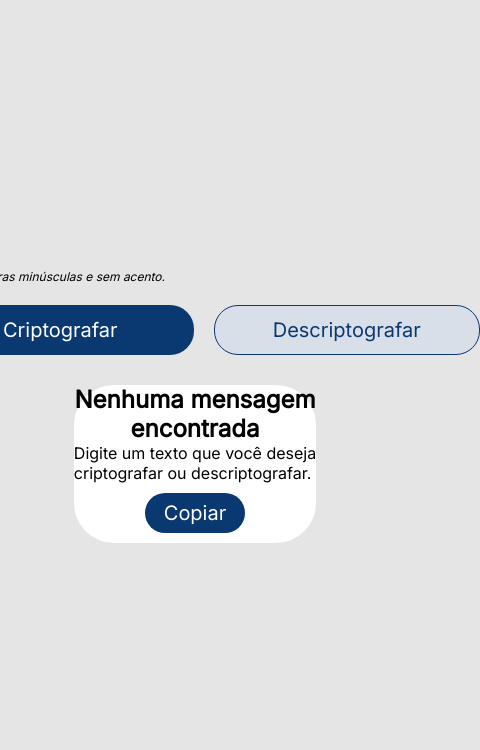
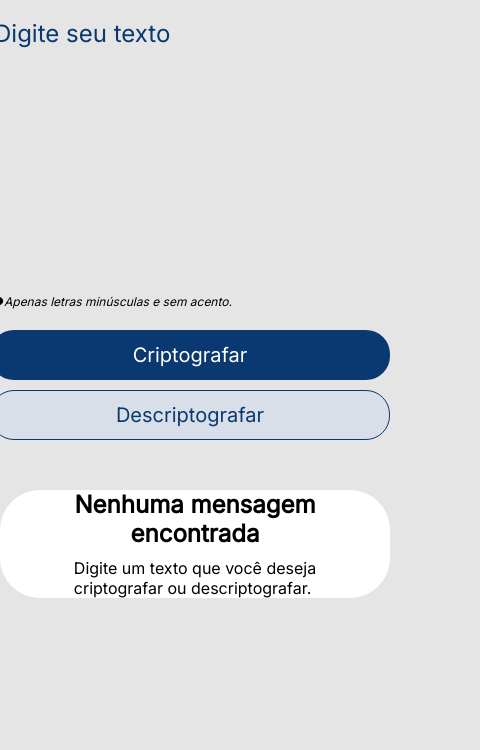
Before and after one commit to miller110/Decodificador-de-Texto, a plain HTML site: page index.html in a window 390 px wide. Shown: the part 94-844 px from the top of the page, 480 px wide, since content can reach past the window. Drawn offline with Linux system fonts and the light colour scheme.

Commit message:
atualização do projeto-responsividade

```diff
--- a/index.html
+++ b/index.html
@@ -57,12 +57,13 @@
     <footer>
         <div class="rodape">
             <h1 class="miller">Miller Santiago</h1>
-            <a href=""><img src="./IMG/miller.jpeg"></a>
-        </div>
-        <div class="redes">
+            <div class="logos">
             <a href="https://www.linkedin.com/in/miller-santiago-799bb3150/" target="_blank" title="Linkedin"><img src="./IMG/linkedin.png"></a>
+            <a href=""><img id="miller" title="Miller" src="./IMG/miller.jpeg"></a>
             <a href="https://github.com/miller110" target="_blank"><img src="./IMG/github.png" title="Github"></a>
         </div>
+        </div>
+
 
         <script src="script.js"></script>
 
--- a/script.js
+++ b/script.js
@@ -9,8 +9,9 @@ Caso contrário, a função continua.*/
 if (texto !== texto.toLowerCase() || regex.test(texto)) {
     alert("O texto deve conter apenas letras minúsculas e sem acento!");
     document.getElementById("texto").focus();
-return;
+    return;
 }
+
 
 document.getElementById("texto").focus();
 
--- a/style.css
+++ b/style.css
@@ -106,6 +106,10 @@ span>img{
     text-align: center;
 }
 
+.container2>p{
+    margin-top: 10px;
+}
+
 #text-cripto{
     padding: 2rem;
     color: #0A3871;
@@ -145,11 +149,12 @@ span>img{
 }
 
 footer {
-    margin-top: 70px;
-    height: auto;
+    margin-top: 175px;
+    height: max-content;
     background-image: linear-gradient(180deg, #E5E5E5, #0A3871, black);
     text-align: center;
-    border-top: 5px solid white
+    border-top: 5px solid white;
+
 }
 
 .rodape {
@@ -164,18 +169,20 @@ footer {
     text-align: center;
 }
 
-.rodape>a>img {
-    width: 60px;
+.logos{
+    display: flex;
+    flex-direction: row;
+    align-items: center;
+    justify-content: center;
+    gap: 15px;
+}
+
+
+.logos>a>#miller {
+    width: 50px;
     border-radius: 100%;
 }
 
-.rodape>p {
-    text-align: center;
-    color: white;
+.logos>a>img{
+    width: 30px;
 }
-
-.redes{
-  display: flex;
-  justify-content: center;
-  gap: 40px;
-}
--- a/style2.css
+++ b/style2.css
@@ -15,25 +15,38 @@
 
 
 @media only screen and (max-width: 767px) {
-  *{
+
+
+
+    *{
     padding: 0;
     margin: 0;
     box-sizing: 0;
 }
 
 body{
-    background-color: #E5E5E5
+    background-color: #E5E5E5;
+    height: 100%;
+    margin: 0;
+}
+
+.caixa{
+    display: flex;
+    flex-direction: column;
 }
 
 .container1>.logo>img {
- display: none;
+    top: 0;
+    left: 0;
+    bottom: 0;
+    right: 0;
 }
 
 .digiteTexto{
-    display: flex;
-    flex-direction: column;
-    margin-top: 10%;
+    margin-top: 25%;
     margin-left: 3%;
+    align-items: center;
+    justify-content:center;
 
 }
 
@@ -56,22 +69,17 @@ span>img{
 
 
 .botoes{
-    display: flex;
-    gap: 20px;
+    gap: 10px;
     margin-top: 10px;
+    margin-left: 10%;
+
 }
 
 
 #one{
-    font-size: 20px;
-    font-weight: 400;
-    width: 275px;
-    height: 50px;
-    background: #0A3871;
-    border-radius: 24px;
-    border: none;
-    color: #FFFFFF;
-    cursor: pointer;
+    width: 200px;
+    height: 30px;
+
 }
 
 #one:hover {
@@ -79,15 +87,9 @@ span>img{
 }
 
 #two{
-    font-size: 20px;
-    font-weight: 400;
-    width: 275px;
-    height: 50px;
-    background: #D8DFE8;
-    border: 1px solid #0A3871;
-    border-radius: 24px;
-    color: #0A3871;
-    cursor: pointer;
+
+    width: 200px;
+    height: 30px;
 }
 
 #two:hover {
@@ -98,13 +100,14 @@ span>img{
     display: none;
 }
 
-.container2{
-    display: flex;
+
+.apareceTexto{
+
+    display: inline;
     flex-direction: column;
+    justify-content: flex-end;
     align-items: center;
-    margin-top: 30px;
-    background-color: white;
-    border-radius: 40px;
+
 }
 
 .container2>h2{
@@ -126,17 +129,7 @@ span>img{
 }
 
 #copiar{
-    font-size: 20px;
-    font-weight: 400;
-    width: 100px;
-    height: 40px;
-    background: #0A3871;
-    border-radius: 24px;
-    border: none;
-    color: #FFFFFF;
-    cursor: pointer;
-    margin-top: 10px;
-    margin-bottom: 10px;
+    display: none;
 }
 
 #copiar:hover {
@@ -157,12 +150,85 @@ footer{
       flex-direction: column;
       align-items: center;
   }
+
+  footer{
+    display: none;
+}
+
+.botoes{
+  flex-direction: column;
+}
+
+#one{
+  width: 400px;
+  height: 50px;
+}
+
+#two{
+  width: 400px;
+  height: 50px;
+}
+
+.digiteTexto{
+    margin-left: 0;
+    margin-right: 50px;
+}
+
+.apareceTexto{
+    width: 100%;
+    margin-top: 20px;
+}
 }
 
 
-  @media only screen and (max-width: 1198px) {
-      footer{
-          display: none;
-      }
+@media only screen and (max-width: 1023px) {
+.container2>#foto{
+    display: none;
+}
 
-  }
+.container1>.logo>img {
+left: 0;
+}
+
+
+#foto{
+    display: none;
+}
+
+
+.apareceTexto{
+
+    display: inline;
+    flex-direction: column;
+    justify-content: flex-end;
+    align-items: center;
+
+}
+
+.container2>h2{
+    text-align: center;
+}
+
+#copiar{
+    display: none;
+}
+
+#copiar:hover {
+    background: #035fcf;
+}
+
+
+.caixa{
+    display: flex;
+    flex-direction: column;
+}
+
+footer{
+    margin-top: 5px;
+    border: none;
+}
+
+footer>.rodape>h1{
+    display: none;
+}
+}
```
Also changed, not shown: MODELO PRONTO/Decodificador - 1 Celular.png (added), MODELO PRONTO/Decodificador - 1 Tablet.png (added), MODELO PRONTO/Decodificador - 2 Celular.png (added), MODELO PRONTO/Decodificador - 2 Tablet.png (added).
